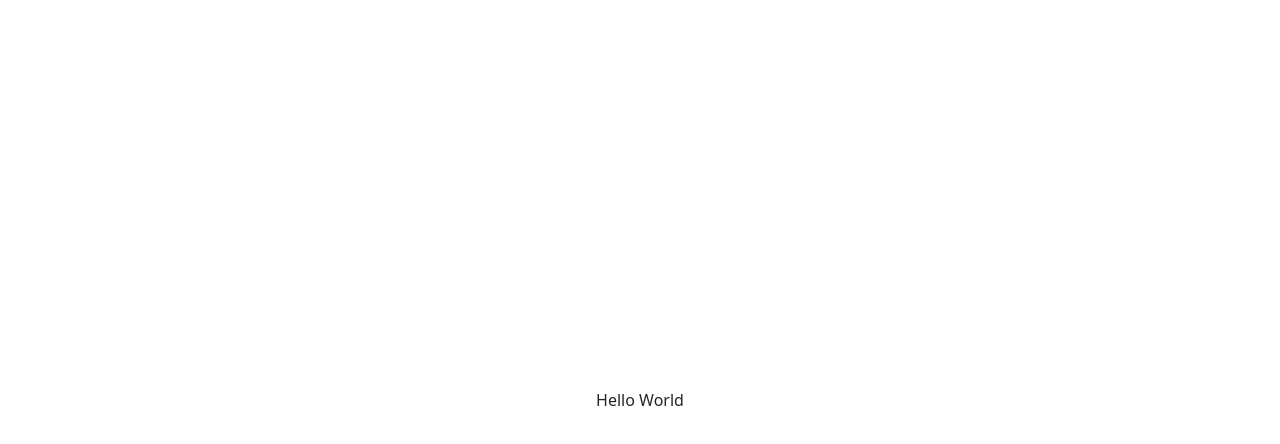
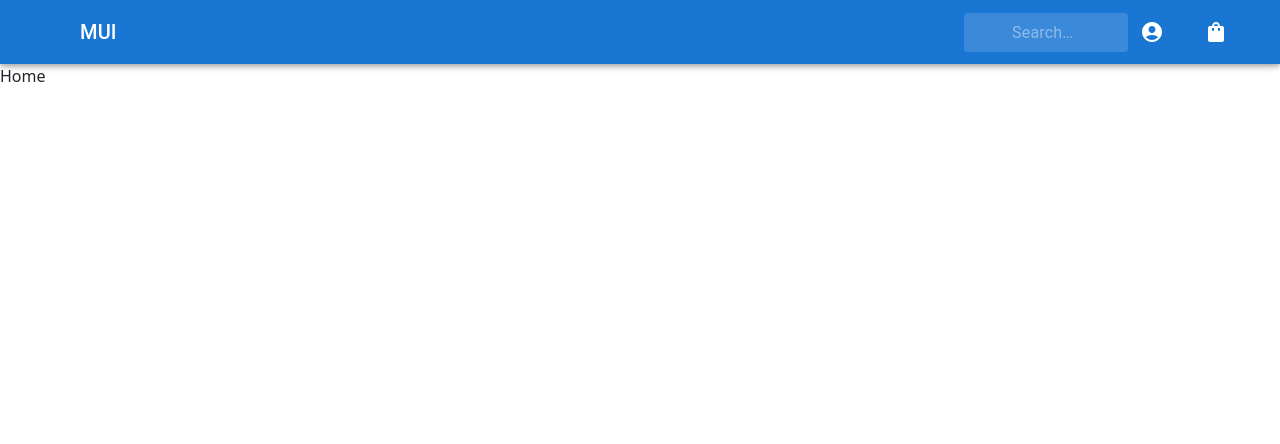
Before and after one commit to yair90segal/online_shop, a React (Vite) app in the folder frontend/: page / in a window 1280 px wide. Shown: the top 444 px of the page. Built offline with nearby package versions, Linux system fonts and the light colour scheme; some icons are missing.

Commit message:
Feat(several): added routing, authlayout, login and register page and styling to MainLayout

```diff
--- a/frontend/src/App.tsx
+++ b/frontend/src/App.tsx
@@ -1,11 +1,9 @@
-import './App.css'
+const App = ({ children }: { children: React.ReactNode }) => {
+  return (
+      <>
+        {children}
+      </>
+  );
+};
 
-function App() {
-  return (
-    <>
-      Hello World
-    </>
-  )
-}
-
-export default App
+export default App;
--- a/frontend/src/components/Navbar/Navbar.tsx
+++ b/frontend/src/components/Navbar/Navbar.tsx
@@ -60,9 +60,9 @@ const StyledInputBase = styled(InputBase)(({ theme }) => ({
 export const Navbar: FC<NavbarProps> = ({ isAdmin }) => {
   return (
     <>
-      {isAdmin} ? (<></>)
+        {isAdmin ? (<></>) : (<></>)}
       <Box sx={{ flexGrow: 1 }}>
-        <AppBar position="static">
+        <AppBar position="fixed">
           <Toolbar>
             <IconButton
               size="large"
--- /dev/null
+++ b/frontend/src/layouts/AuthLayout.tsx
@@ -0,0 +1,11 @@
+import { Outlet } from "react-router-dom";
+
+const AuthLayout = () => {
+  return (
+    <div className="auth-container">
+      <Outlet />
+    </div>
+  );
+};
+
+export default AuthLayout;
--- a/frontend/src/layouts/MainLayout.tsx
+++ b/frontend/src/layouts/MainLayout.tsx
@@ -2,12 +2,14 @@ import { Outlet } from "react-router-dom";
 import { Navbar } from "../components/Navbar/Navbar";
 
 const MainLayout = () => {
-    return (
-        <>
-            <Navbar isAdmin={false}/>
-            <Outlet />
-        </>
-    );
-}
+  return (
+    <div style={{ minHeight: "100vh" }}>
+      <Navbar isAdmin={false} />
+      <div style={{ paddingTop: "64px" }}>
+        <Outlet />
+      </div>
+    </div>
+  );
+};
 
 export default MainLayout;
--- a/frontend/src/main.tsx
+++ b/frontend/src/main.tsx
@@ -2,12 +2,13 @@ import { StrictMode } from "react";
 import { createRoot } from "react-dom/client";
 import "./index.css";
 import App from "./App.tsx";
-import { BrowserRouter } from "react-router-dom";
+import { RouterProvider } from "react-router-dom";
+import router from "./router.tsx";
 
 createRoot(document.getElementById("root")!).render(
   <StrictMode>
-    <BrowserRouter>
-      <App />
-    </BrowserRouter>
+    <App>
+      <RouterProvider router={router} />
+    </App>
   </StrictMode>
 );
--- /dev/null
+++ b/frontend/src/pages/Login.tsx
@@ -0,0 +1,9 @@
+const Login = () => {
+    return (
+        <>
+            Login
+        </>
+    )
+};
+
+export default Login;
--- /dev/null
+++ b/frontend/src/pages/Register.tsx
@@ -0,0 +1,9 @@
+const Register = () => {
+    return (
+        <>
+            Register
+        </>
+    )
+}
+
+export default Register;
--- /dev/null
+++ b/frontend/src/router.tsx
@@ -0,0 +1,28 @@
+import { createBrowserRouter } from "react-router-dom";
+import AuthLayout from "./layouts/AuthLayout";
+import Login from "./pages/Login";
+import Register from "./pages/Register";
+import MainLayout from "./layouts/MainLayout";
+import Account from "./pages/Account";
+import Home from "./pages/Home";
+import Cart from "./pages/Cart";
+
+const router = createBrowserRouter([
+    {
+        element: <AuthLayout />,
+        children: [
+            {path: "/login", element: <Login />},
+            {path: "/resister", element: <Register />}
+        ]
+    },
+    {
+        element: <MainLayout />,
+        children: [
+            {path: "/", element: <Home />},
+            {path: "/account", element: <Account />},
+            {path: "/cart", element: <Cart />}
+        ]
+    }
+])
+
+export default router;
```
